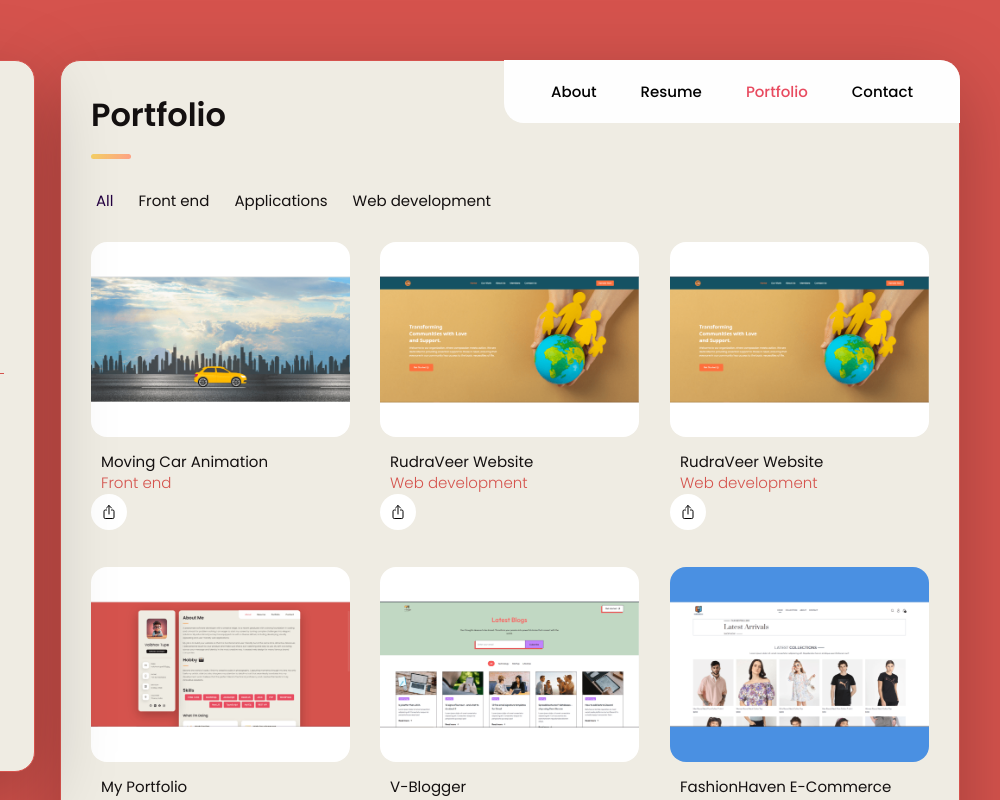
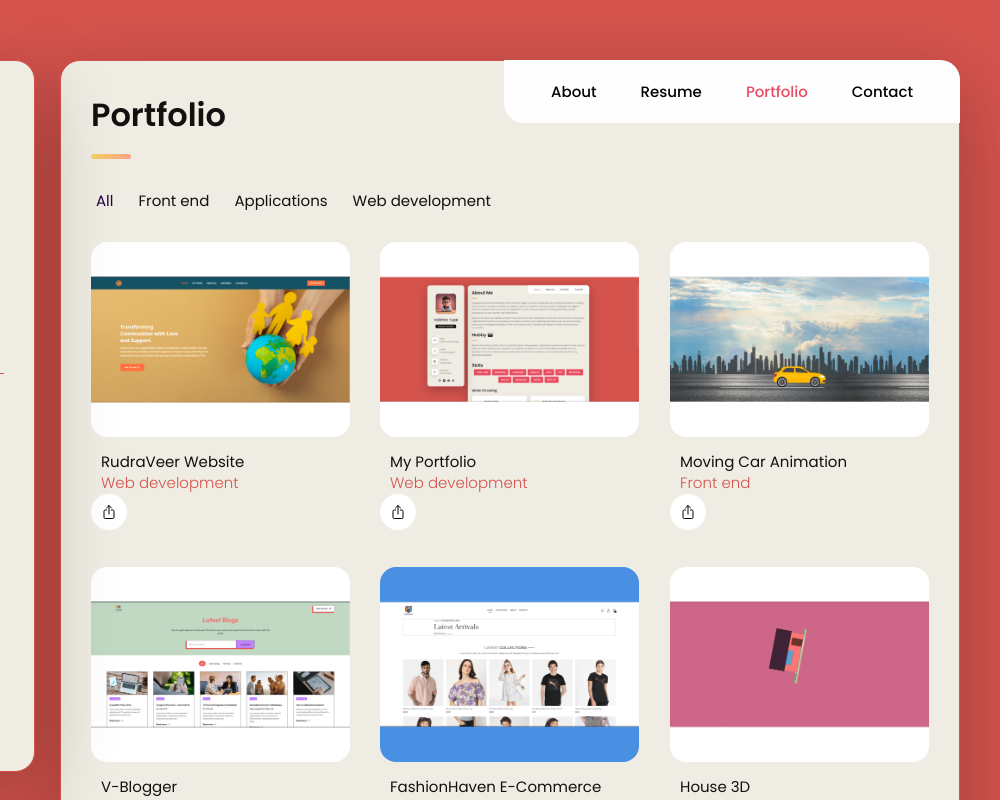
Before and after one commit to vaibhav0513/Vaibhav-portfolio, a plain HTML site: page index.html in a window 1280 px wide. Both pictures are taken after a click on the button "Portfolio". Shown: the top 800 px of the page, 280-1280 px from the left. Drawn offline with nearby package versions, Linux system fonts and the light colour scheme.

Commit message:
add project

```diff
--- a/assets/js/script.js
+++ b/assets/js/script.js
@@ -122,7 +122,7 @@ for (let i = 0; i < formInputs.length; i++) {
 function openProject1() {
   openModal(
     "Developed a comprehensive NGO website named Rudraveer NGO using the ReactJS, Tailwind CSS , designed to facilitate community engagement and promote impactful programs in education, healthcare, women empowerment, and environmental conservation.",
-    ["Key feature 1", "", ""],
+    ["Key feature", "", ""],
     ["", "Tech Stack Used :", ""],
     [
       [],
@@ -134,8 +134,8 @@ function openProject1() {
 
 function openProject2() {
   openModal(
-    "Created a dynamic portfolio website showcasing my skills and projects using modern web technologies, designed to highlight my expertise in web development, including projects built with HTML, CSS, JavaScript, React, and the MERN stack.",
-    ["Key feature 2", "", ""],
+    "I built my personal portfolio website using HTML, CSS, and JavaScript to showcase my skills, projects, and work experience",
+    ["Key feature", "", ""],
     ["", "Tech Stack Used :", ""],
     [
       [],
@@ -161,7 +161,7 @@ function openProject3() {
 function openProject4() {
   openModal(
     "Vblogger offers insightful blogs on the latest trends in technology, lifestyle tips, and startup stories. With a user-friendly interface, readers can easily navigate various topics. The dedicated admin page allows for quick creation and management of new posts, ensuring fresh and relevant content. Stay updated on what matters to you!",
-    ["Key feature 4", "", ""],
+    ["Key feature", "", ""],
     ["", "Tech Stack Used :", ""],
     [
       [],
@@ -179,6 +179,19 @@ function openProject5() {
     [
       [],
       ["React", "Tailwind CSS", "MERN Stack (MongoDB, Express.js, React, Node.js)"],
+      []
+    ]
+  );
+}
+
+function openProject6() {
+  openModal(
+    "I built a 3D house animation project using HTML, CSS, and JavaScript.",
+    ["Key feature", "", ""],
+    ["", "Tech Stack Used :", ""],
+    [
+      [],
+      ["HTML", "CSS", "JavaScript"],
       []
     ]
   );
--- a/index.html
+++ b/index.html
@@ -715,58 +715,6 @@
             </div>
 
             <ul class="project-list">
-
-              <li
-                class="project-item active"
-                data-filter-item
-                data-category="front end"
-              >
-                <a href="https://moving-obh5z9xrl-vaibhav-tupes-projects.vercel.app/" target="_blank">
-                  <figure class="project-img">
-                    <div class="project-item-icon-box">
-                      <ion-icon name="eye-outline"></ion-icon>
-                    </div>
-                    <img
-                      src="./assets/images/port-3.png"
-                      alt="orizon"
-                      loading="lazy"
-                    />
-                  </figure>
-                  <h3 class="project-title">Moving Car Animation</h3>
-                  <p class="project-category">Front end</p>
-                </a>
-                <!-- share icon  -->
-                <div class="project-share-icon" onclick="openModal()">
-                  <ion-icon name="share-outline" onclick="openProject3()"></ion-icon>
-                </div>
-              </li>
-
-              <li
-                class="project-item active"
-                data-filter-item
-                data-category="front end"
-              >
-                <a href="https://rudra-veer-website.vercel.app/" target="_blank">
-
-                  <figure class="project-img">
-                    <div class="project-item-icon-box">
-                      <ion-icon name="eye-outline"></ion-icon>
-                    </div>
-                    <img
-                      src="./assets/images/port-1.PNG"
-                      alt="rudra"
-                      loading="lazy"
-                    />
-                  </figure>
-                  <h3 class="project-title">RudraVeer Website</h3>
-                  <p class="project-category">Web development</p>
-                </a>
-                <!-- share icon  -->
-                <div class="project-share-icon" onclick="openModal()">
-                    <ion-icon name="share-outline" onclick="openProject1()"></ion-icon>
-                </div>
-              </li>
-
               <li
                 class="project-item active"
                 data-filter-item
@@ -818,7 +766,30 @@
                 </div>
               </li>
 
-
+              <li
+                class="project-item active"
+                data-filter-item
+                data-category="front end"
+              >
+                <a href="https://moving-obh5z9xrl-vaibhav-tupes-projects.vercel.app/" target="_blank">
+                  <figure class="project-img">
+                    <div class="project-item-icon-box">
+                      <ion-icon name="eye-outline"></ion-icon>
+                    </div>
+                    <img
+                      src="./assets/images/port-3.png"
+                      alt="orizon"
+                      loading="lazy"
+                    />
+                  </figure>
+                  <h3 class="project-title">Moving Car Animation</h3>
+                  <p class="project-category">Front end</p>
+                </a>
+                <!-- share icon  -->
+                <div class="project-share-icon" onclick="openModal()">
+                  <ion-icon name="share-outline" onclick="openProject3()"></ion-icon>
+                </div>
+              </li>
 
               <li
                 class="project-item active"
@@ -867,6 +838,32 @@
                 <!-- share icon  -->
                 <div class="project-share-icon" onclick="openModal()">
                   <ion-icon name="share-outline" onclick="openProject5()"></ion-icon>
+                </div>
+              </li>
+
+              <li
+                class="project-item active"
+                data-filter-item
+                data-category="front end"
+              >
+                <a href="https://house-3-d.vercel.app/" target="_blank">
+
+                  <figure class="project-img">
+                    <div class="project-item-icon-box">
+                      <ion-icon name="eye-outline"></ion-icon>
+                    </div>
+                    <img
+                      src="./assets/images/port-6.png"
+                      alt="rudra"
+                      loading="lazy"
+                    />
+                  </figure>
+                  <h3 class="project-title">House 3D</h3>
+                  <p class="project-category">Front end</p>
+                </a>
+                <!-- share icon  -->
+                <div class="project-share-icon" onclick="openModal()">
+                    <ion-icon name="share-outline" onclick="openProject6()"></ion-icon>
                 </div>
               </li>
 
```
Also changed, not shown: assets/images/port-6.png (added).
